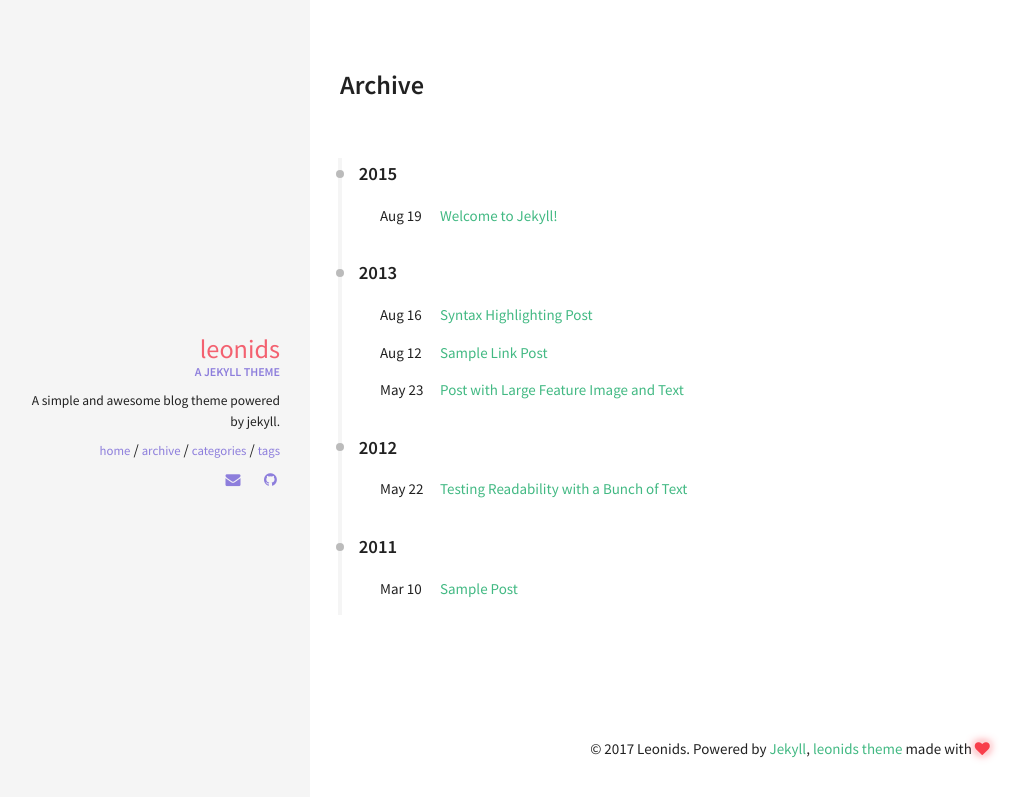
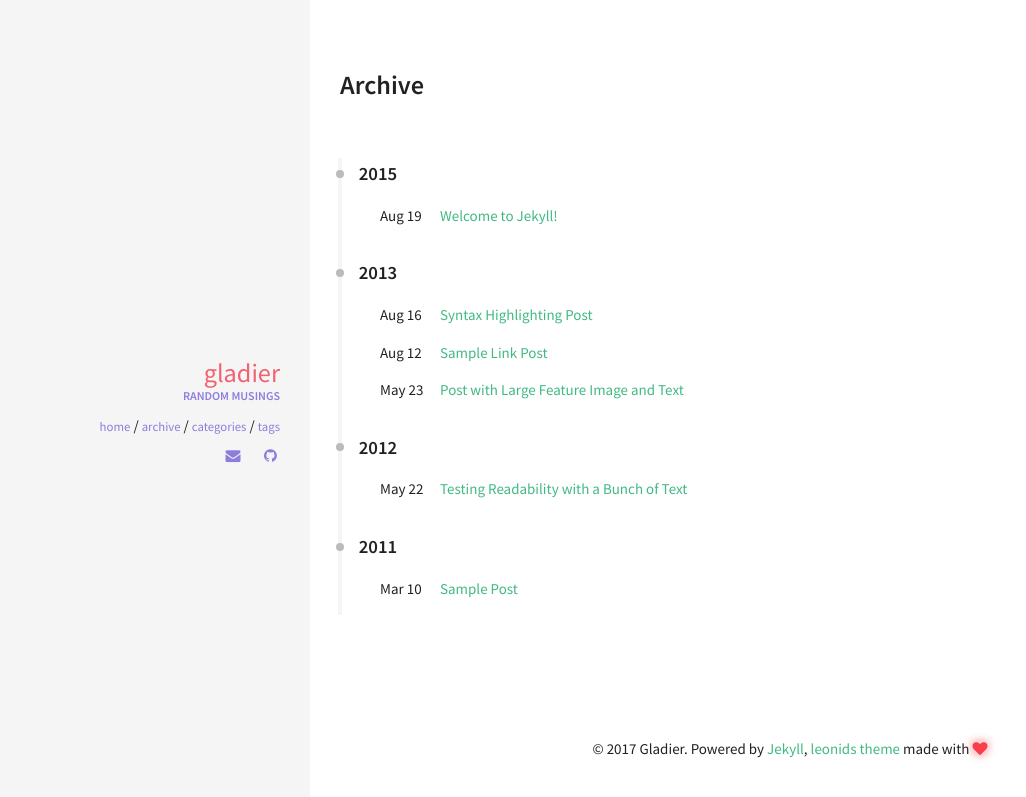
Before and after one commit to gladier/gladier.github.io, a Jekyll site: the page built from archive.html, in a window 1280 px wide. Shown: the top 797 px of the page, without its empty margins (10-1036 px from the left). Built offline with Jekyll 4.4.1, drawn with Linux system fonts in a browser that asks for light colours.

Commit message:
Personalise

```diff
--- a/_config.yml
+++ b/_config.yml
@@ -33,10 +33,10 @@ kramdown:
 ####################################
 #
 owner:
-  name: Leonids
+  name: Gladier
   avatar:
-  job: "A jekyll theme"
-  bio: "A simple and awesome blog theme powered by jekyll."
+  job: "Random Musings"
+  bio:
   email: bburgess@gladier.net
   disqus-shortname:
   twitter: #username
```
